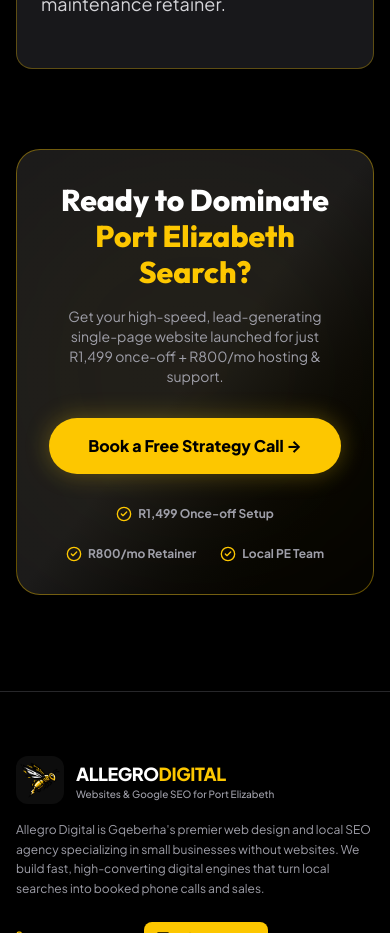
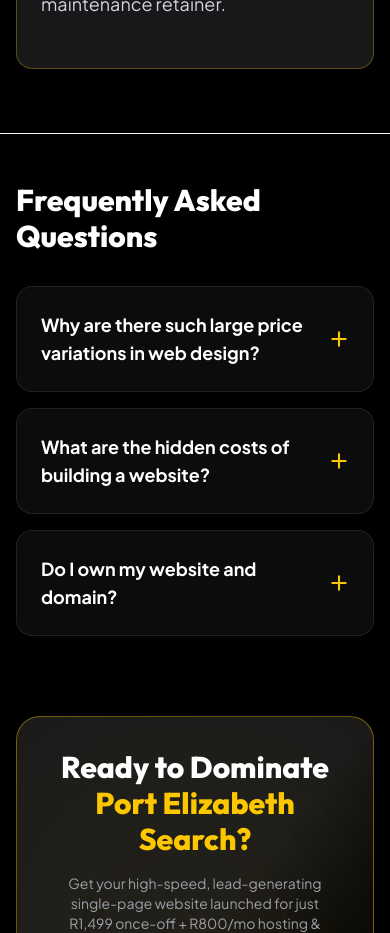
Before and after one commit to Fastasy/allegro, a React (Vite) app: page /articles/how-much-does-a-website-cost-south-africa in a window 390 px wide. Shown: the part 7260-8193 px from the top of the page. Built offline with nearby package versions, Linux system fonts and the light colour scheme.

Commit message:
feat: add FAQ section to all articles with stylized accordion layout

```diff
--- a/src/data/articlesData.ts
+++ b/src/data/articlesData.ts
@@ -1,3 +1,8 @@
+export interface FAQItem {
+  question: string;
+  answer: string;
+}
+
 export interface Article {
   slug: string;
   title: string;
@@ -12,7 +17,9 @@
   category?: string;
   tags?: string[];
   metaTitle?: string;
+  faqs?: FAQItem[];
 }
+
 
 export const articles: Article[] = [
   {
@@ -156,7 +163,21 @@
       </h2>
 
       <p class="mb-8">Your competitors are already capturing customers who should be yours. It’s time to stop losing local revenue.</p>
-    `
+    `,
+    faqs: [
+      {
+        question: "Why is a Google Business Profile alone not enough for my PE business?",
+        answer: "While a Google Business Profile is critical, linking it to a high-speed, mobile-optimized website dramatically improves your search rankings and conversion rates. It builds authority and captures users who want detailed information before they reach out."
+      },
+      {
+        question: "How does local SEO differ from general SEO?",
+        answer: "Local SEO targets geographic-specific queries (like 'plumber in Walmer' or 'builder in Lorraine') rather than broad terms. It focuses on ranking in Google's local Map Pack and capturing buyers with immediate intent nearby."
+      },
+      {
+        question: "What is the monthly hosting fee for?",
+        answer: "The R800/month hosting fee covers ultra-fast server maintenance, security monitoring, regular backups, and standard content updates to ensure your website remains online and optimized."
+      }
+    ]
   },
   {
     slug: 'small-business-website-blueprint-south-africa',
@@ -287,7 +308,21 @@
           At <strong>Allegro Digital</strong>, we build exactly what your business needs. Our base package is aggressively priced at just <strong>R1,499 upfront</strong> and <strong>R800/month</strong> hosting & maintenance.
         </p>
       </div>
-    `
+    `,
+    faqs: [
+      {
+        question: "Why should I skip a multi-page website?",
+        answer: "For most small businesses, single-page sites convert traffic better. They eliminate complex navigation, load faster, and present all essential decision-making details in a single, focused flow."
+      },
+      {
+        question: "What is the optimal website loading speed for mobile users in South Africa?",
+        answer: "Your website should load in under 1.5 seconds. With over 75% of South African internet traffic being mobile, slow load times lead directly to high bounce rates."
+      },
+      {
+        question: "Can I add more pages to the blueprint website later?",
+        answer: "Yes, our clean codebase allows you to scale and add additional subpages, suburb landing pages, or contact forms as your business and service offerings grow."
+      }
+    ]
   },
   {
     slug: 'how-much-does-a-website-cost-south-africa',
@@ -425,7 +460,21 @@
           We build ultra-fast, premium single-page websites tailored for South African small businesses for just <strong>R1,499 upfront</strong> and a mandatory <strong>R800/month</strong> hosting & maintenance retainer.
         </p>
       </div>
-    `
+    `,
+    faqs: [
+      {
+        question: "Why are there such large price variations in web design?",
+        answer: "Traditional agencies build custom or bloated CMS templates with high overheads, charging R10,000+. Freelancers might be cheap but offer poor support. Allegro Digital bridges this gap with an affordable R1,499 setup and managed monthly model."
+      },
+      {
+        question: "What are the hidden costs of building a website?",
+        answer: "Common hidden costs include domain registration, high-speed hosting renewal fees, SSL certificates, email hosting, and ongoing maintenance. Allegro Digital bundles all of these into a single transparent monthly retainer."
+      },
+      {
+        question: "Do I own my website and domain?",
+        answer: "Yes, you retain complete ownership of your domain and brand assets. If you ever choose to leave, we will transfer the domain administration to you without penalties."
+      }
+    ]
   },
   {
     slug: 'how-to-get-your-sa-business-on-google-maps',
@@ -537,7 +586,21 @@
           We handle everything for you. We build lightning-fast, high-converting websites optimized for local Google Search and fully manage your Google Business Profile to keep you ranked in Gqeberha's top spot.
         </p>
       </div>
-    `
+    `,
+    faqs: [
+      {
+        question: "How long does Google Maps verification take in South Africa?",
+        answer: "Postcard verification can take up to 2 to 6 weeks, but Google now frequently offers quicker phone, email, or video verification methods."
+      },
+      {
+        question: "How do Google reviews affect my local ranking?",
+        answer: "Reviews are a primary ranking factor. A steady stream of 5-star reviews containing keyword-rich feedback signals trustworthiness and activity to Google's ranking algorithm."
+      },
+      {
+        question: "What should I do if my competitor is using a fake address?",
+        answer: "You can use Google Maps' 'Suggest an edit' feature to flag fraudulent listings, or submit a redressal form if they are violating Google's guidelines."
+      }
+    ]
   },
   {
     slug: 'how-to-start-a-small-business-south-africa-guide',
@@ -633,7 +696,21 @@
           <li>• <strong>Mandatory High-Speed Hosting & Support:</strong> R800/month.</li>
         </ul>
       </div>
-    `
+    `,
+    faqs: [
+      {
+        question: "How long does CIPC business registration take?",
+        answer: "Usually, CIPC registration is finalized within 5 to 10 working days, depending on name approval queues and system stability."
+      },
+      {
+        question: "When do I need to register for VAT in South Africa?",
+        answer: "VAT registration is voluntary if your turnover exceeds R50,000 in the last 12 months, and mandatory once your turnover exceeds R1 million."
+      },
+      {
+        question: "What is COIDA and is it compulsory?",
+        answer: "COIDA is the Compensation for Occupational Injuries and Diseases Act. It is compulsory for any SA business employing one or more workers to register and protect them against workplace accidents."
+      }
+    ]
   },
   {
     slug: 'local-lead-generation-strategy-south-africa',
@@ -807,7 +884,21 @@
       <p class="mb-8">
         <a href="#calculator" class="text-yellow-400 underline hover:text-yellow-300 font-bold">Use Our Suburb Lead Calculator to Estimate Your Missing Revenue</a> or <a href="https://www.allegrodigital.co.za" class="text-yellow-400 underline hover:text-yellow-300 font-bold">Get in touch with the Allegro Digital team today</a> to claim your free 15-minute strategy call.
       </p>
-    `
+    `,
+    faqs: [
+      {
+        question: "What makes a lead high-intent?",
+        answer: "High-intent leads are active buyers searching for a specific service right now (e.g. searching Google for 'tow truck PE'). This contrasts with passive leads who just browse social media feeds."
+      },
+      {
+        question: "Why are contact forms losing popularity?",
+        answer: "They feel like admin and imply a delayed response. Modern mobile users prefer single-click, direct contact actions like WhatsApp or call buttons."
+      },
+      {
+        question: "How do you measure the ROI of local lead generation?",
+        answer: "We track call clicks, WhatsApp clicks, and Google Maps actions. By comparing lead volume and closing rates against your monthly subscription cost, calculating return on investment is simple."
+      }
+    ]
   },
   {
     slug: 'whatsapp-website-integration-south-africa',
@@ -980,6 +1071,20 @@
       <p class="mb-8">
         Try Our Free <a href="#calculator" class="text-yellow-400 underline hover:text-yellow-300 font-bold">Port Elizabeth Revenue Loss Tool</a> or <a href="https://www.allegrodigital.co.za" class="text-yellow-400 underline hover:text-yellow-300 font-bold">Get in touch with Allegro Digital today</a> to book your free strategy call.
       </p>
-    `
+    `,
+    faqs: [
+      {
+        question: "Will a WhatsApp button slow down my website load time?",
+        answer: "Not if it is custom-coded. Many WordPress plugins use heavy third-party scripts that slow down page speeds. Allegro Digital uses lightweight, native HTML/CSS anchors that load instantly."
+      },
+      {
+        question: "Can I use my personal WhatsApp number for the button?",
+        answer: "Yes, but we strongly recommend downloading the free WhatsApp Business app. It allows you to set up automated welcome messages, away messages, and professional business hours."
+      },
+      {
+        question: "How do pre-filled messages help convert clients?",
+        answer: "Pre-filled links remove the typing friction. When a user clicks, their text input is already filled with a clear prompt, making it effortless to send the message immediately."
+      }
+    ]
   }
 ];
--- a/src/pages/ArticleView.tsx
+++ b/src/pages/ArticleView.tsx
@@ -125,6 +125,35 @@
         />
       </article>
 
+      {/* FAQ Section */}
+      {article.faqs && article.faqs.length > 0 && (
+        <section className="max-w-4xl mx-auto px-4 sm:px-6 lg:px-8 mt-16 pt-12 border-t border-zinc-850">
+          <h2 className="text-3xl font-extrabold text-white font-heading mb-8">
+            Frequently Asked Questions
+          </h2>
+          <div className="space-y-4">
+            {article.faqs.map((faq, idx) => (
+              <details
+                key={idx}
+                className="group bg-zinc-900/50 border border-zinc-800/80 rounded-2xl p-6 [&_summary::-webkit-details-marker]:hidden cursor-pointer transition-all duration-300 hover:border-yellow-400/30"
+              >
+                <summary className="flex items-center justify-between text-white font-bold text-lg select-none list-none">
+                  <span className="pr-4">{faq.question}</span>
+                  <span className="text-yellow-400 transition-transform duration-300 group-open:rotate-45 shrink-0">
+                    <svg className="w-5 h-5" fill="none" viewBox="0 0 24 24" stroke="currentColor" strokeWidth={2.5}>
+                      <path strokeLinecap="round" strokeLinejoin="round" d="M12 4v16m8-8H4" />
+                    </svg>
+                  </span>
+                </summary>
+                <div className="mt-4 text-zinc-400 text-sm sm:text-base leading-relaxed border-t border-zinc-800/50 pt-4">
+                  {faq.answer}
+                </div>
+              </details>
+            ))}
+          </div>
+        </section>
+      )}
+
       {/* Conversion Banner at Bottom */}
       <div className="max-w-4xl mx-auto px-4 sm:px-6 lg:px-8 mt-20">
         <div className="bg-gradient-to-br from-zinc-900 via-zinc-900 to-black border border-yellow-400/40 rounded-3xl p-8 sm:p-12 text-center relative overflow-hidden shadow-2xl">
```
